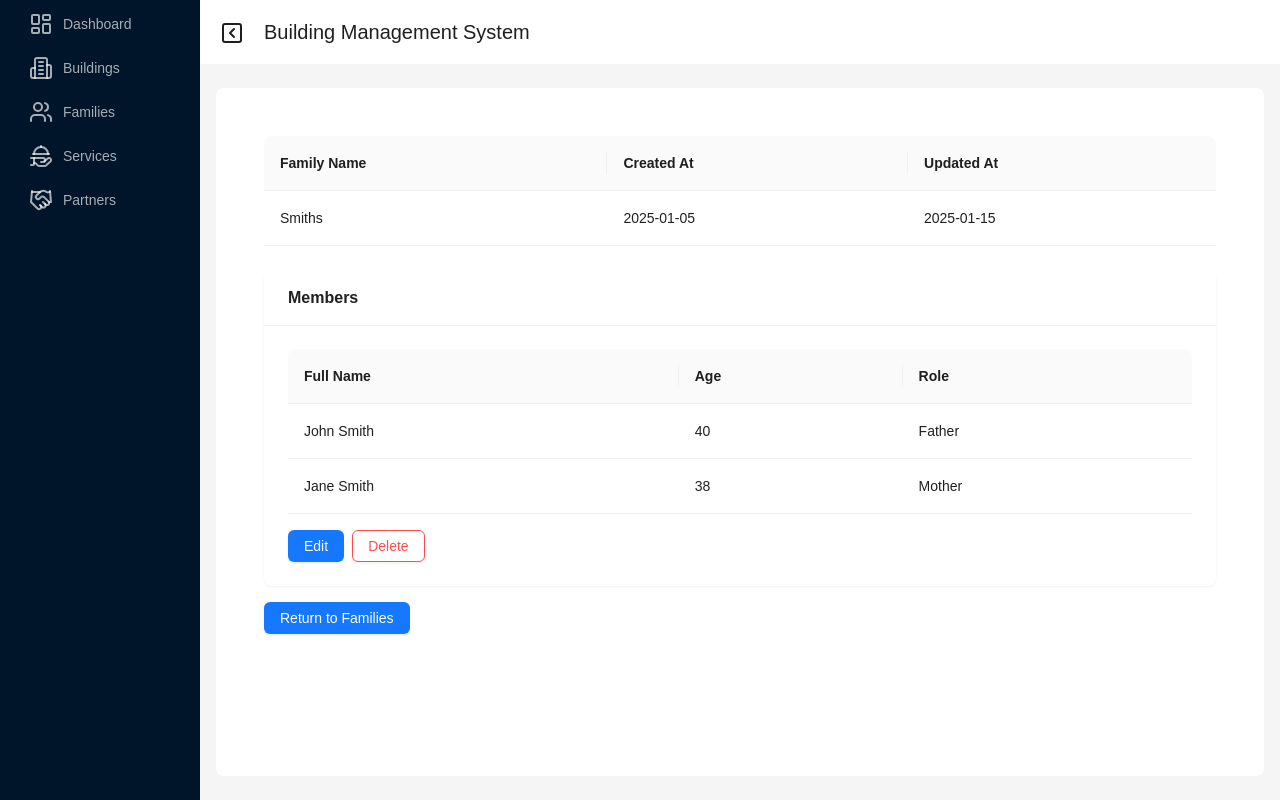
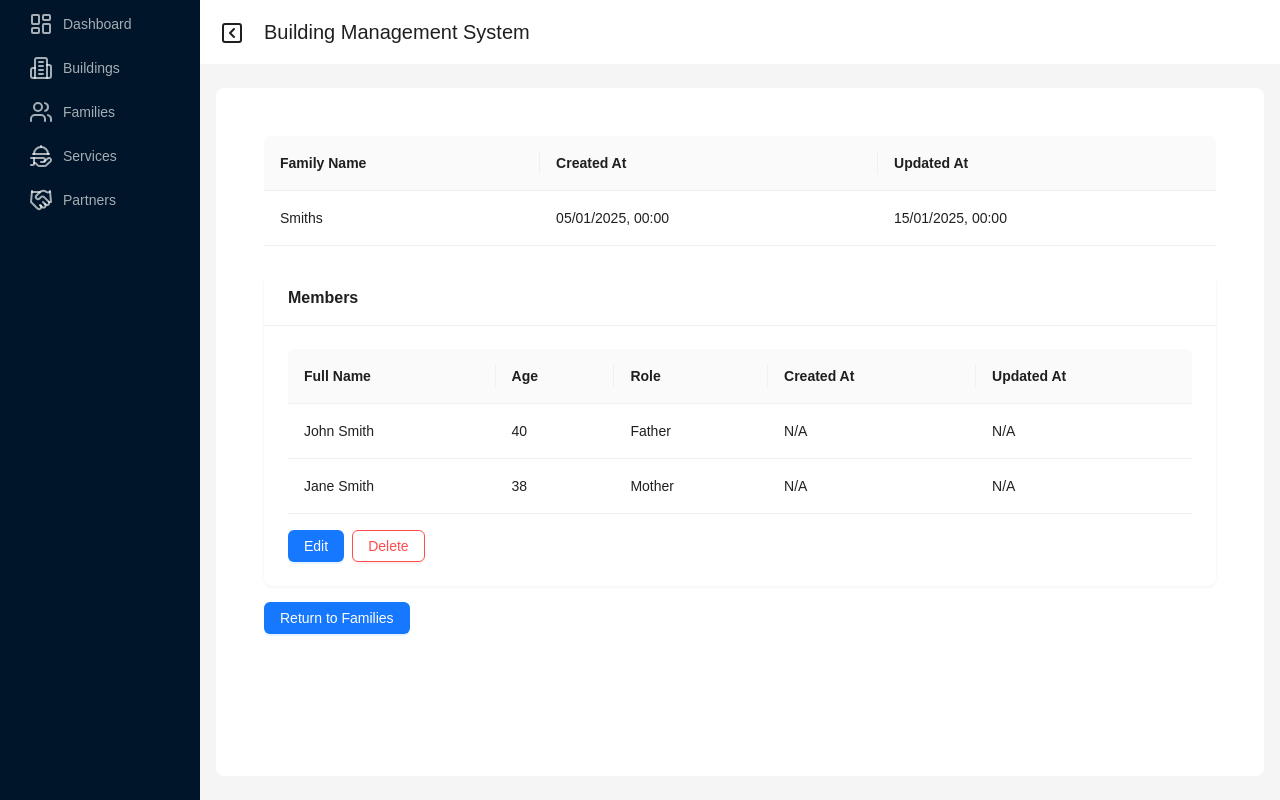
Before and after one commit to EdgarGharagevorgyan/my-building, a React (Create React App) app: page /families/1 in a window 1280 px wide. Built offline with nearby package versions, Linux system fonts and the light colour scheme.

Commit message:
Families (Update)

```diff
--- a/src/pages/FamiliesPage.jsx
+++ b/src/pages/FamiliesPage.jsx
@@ -70,10 +70,22 @@ const FamiliesPage = () => {
   };
 
   const handleFormSubmit = (values) => {
+    const timestamp = new Date().toISOString();
+    const familyData = {
+      ...values,
+      createdAt: formMode === "add" ? timestamp : currentFamily.createdAt,
+      updatedAt: timestamp,
+      members: values.members.map((member) => ({
+        ...member,
+        createdAt: member.createdAt || timestamp,
+        updatedAt: timestamp,
+      })),
+    };
+
     if (formMode === "add") {
-      dispatch(addFamily({ id: Date.now(), ...values }));
+      dispatch(addFamily({ id: Date.now(), ...familyData }));
     } else if (formMode === "edit") {
-      dispatch(updateFamily({ ...currentFamily, ...values }));
+      dispatch(updateFamily({ ...currentFamily, ...familyData }));
     }
     setIsModalVisible(false);
   };
--- a/src/pages/FamilyDetailsPage.jsx
+++ b/src/pages/FamilyDetailsPage.jsx
@@ -17,8 +17,36 @@ const FamilyDetailsPage = () => {
     return <p>Family not found!</p>;
   }
 
+  // Format the date to "YYYY-MM-DD HH:mm"
+  const formatDate = (isoString) => {
+    if (!isoString) return "N/A"; // Return "N/A" if date is invalid
+    const options = {
+      year: "numeric",
+      month: "2-digit",
+      day: "2-digit",
+      hour: "2-digit",
+      minute: "2-digit",
+      hour12: false,
+    };
+    return new Intl.DateTimeFormat("en-GB", options).format(new Date(isoString));
+  };
+
   const handleEdit = (values) => {
-    dispatch(updateFamily({ ...family, ...values }));
+    const timestamp = new Date().toISOString();
+    const updatedMembers = values.members.map((member) => ({
+      ...member,
+      createdAt: member.createdAt || timestamp,
+      updatedAt: timestamp,
+    }));
+
+    const updatedFamily = {
+      ...family,
+      ...values,
+      members: updatedMembers,
+      updatedAt: timestamp,
+    };
+
+    dispatch(updateFamily(updatedFamily));
     setIsModalVisible(false);
   };
 
@@ -43,6 +71,18 @@ const FamilyDetailsPage = () => {
       dataIndex: "role",
       key: "role",
     },
+    {
+      title: "Created At",
+      dataIndex: "createdAt",
+      key: "createdAt",
+      render: (text) => formatDate(text), // Format date
+    },
+    {
+      title: "Updated At",
+      dataIndex: "updatedAt",
+      key: "updatedAt",
+      render: (text) => formatDate(text), // Format date
+    },
   ];
 
   return (
@@ -66,11 +106,13 @@ const FamilyDetailsPage = () => {
             title: "Created At",
             dataIndex: "createdAt",
             key: "createdAt",
+            render: (text) => formatDate(text), // Format date
           },
           {
             title: "Updated At",
             dataIndex: "updatedAt",
             key: "updatedAt",
+            render: (text) => formatDate(text), // Format date
           },
         ]}
         pagination={false}
@@ -84,6 +126,8 @@ const FamilyDetailsPage = () => {
             fullName: member.fullName,
             age: member.age,
             role: member.role,
+            createdAt: member.createdAt,
+            updatedAt: member.updatedAt,
           }))}
           columns={columns}
           pagination={false}
```
